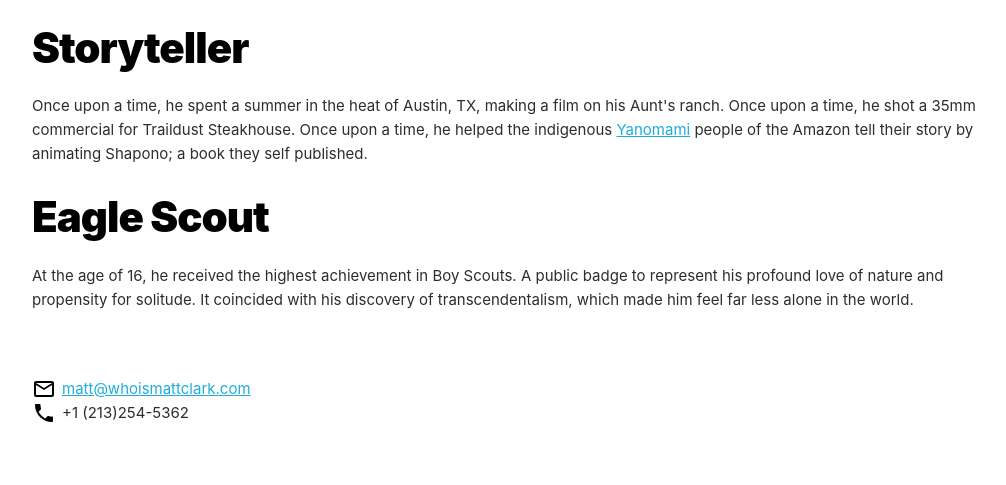
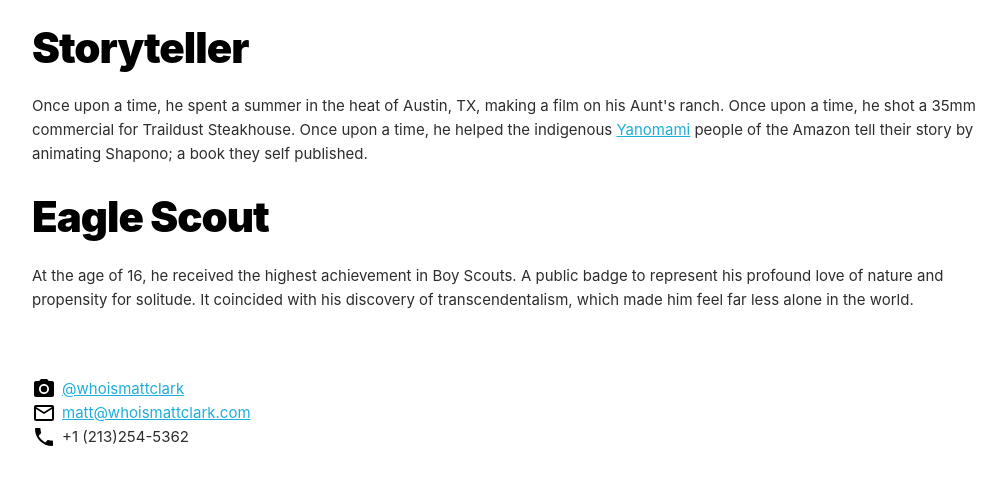
Before and after one commit to near-mint/near-mint-mkg, a website: page dest/index.html in a window 1280 px wide. Shown: the part 756-1241 px from the top of the page, without its empty margins (128-1134 px from the left). Drawn offline with Linux system fonts and the light colour scheme.

```diff
--- a/dest/index.html
+++ b/dest/index.html
@@ -718,6 +718,10 @@
       </div>
     </div>
     <div class="footer row">
+        <div class="icon-link">
+            <svg xmlns="http://www.w3.org/2000/svg" width="24" height="24" viewBox="0 0 24 24"><circle cx="12" cy="12" r="3.2"/><path d="M9 2L7.17 4H4c-1.1 0-2 .9-2 2v12c0 1.1.9 2 2 2h16c1.1 0 2-.9 2-2V6c0-1.1-.9-2-2-2h-3.17L15 2H9zm3 15c-2.76 0-5-2.24-5-5s2.24-5 5-5 5 2.24 5 5-2.24 5-5 5z"/><path d="M0 0h24v24H0z" fill="none"/></svg>
+            <a href="https://www.instagram.com/whoismattclark/">@whoismattclark</a>
+          </div>
       <div class="icon-link">
         <svg fill="#000000" height="24" viewBox="0 0 24 24" width="24" position="absolute" xmlns="http://www.w3.org/2000/svg">
             <path d="M0 0h24v24H0z" fill="none"/>
```
Also changed, not shown: src/index.html (+5 -0 lines).
